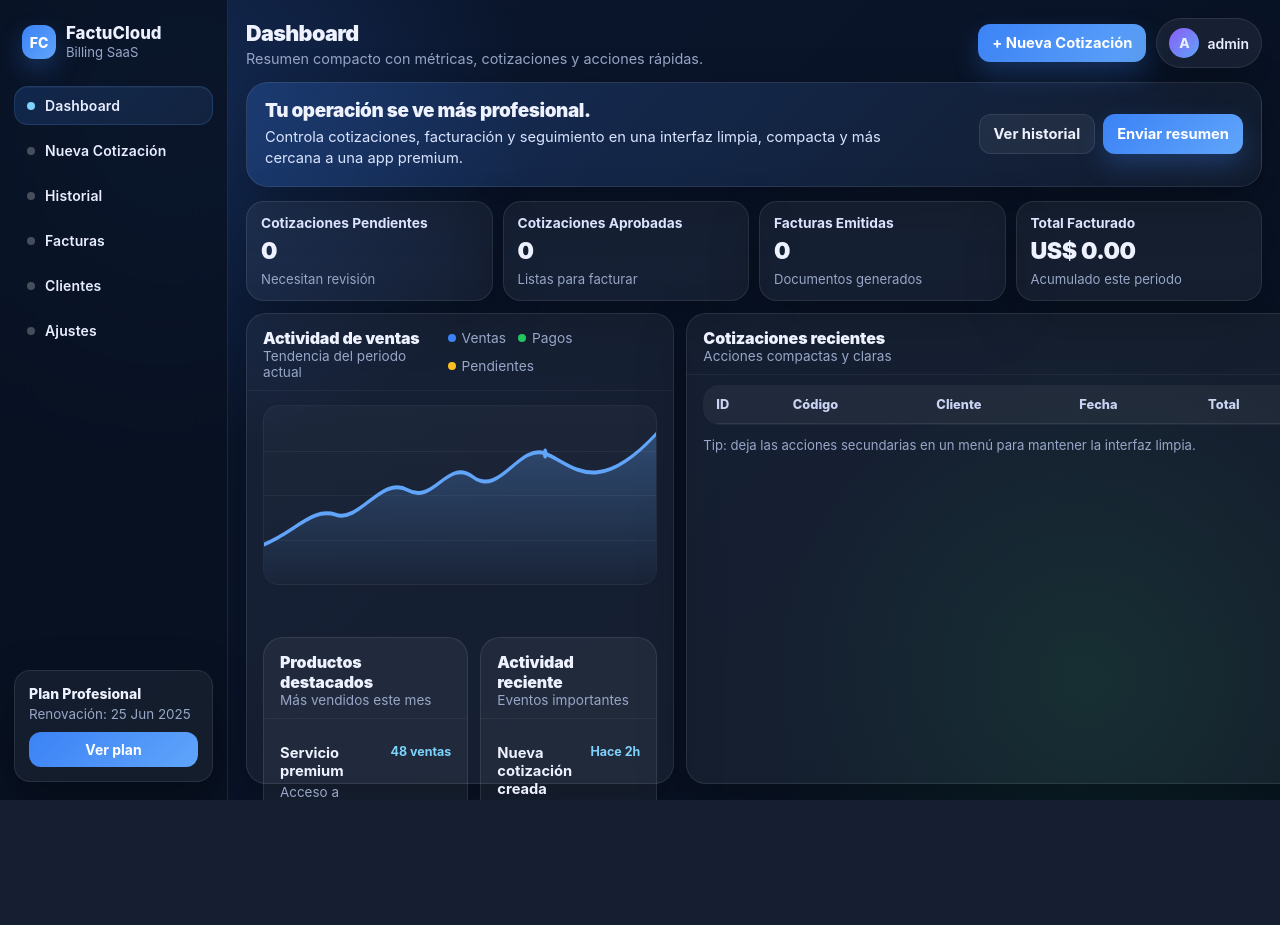
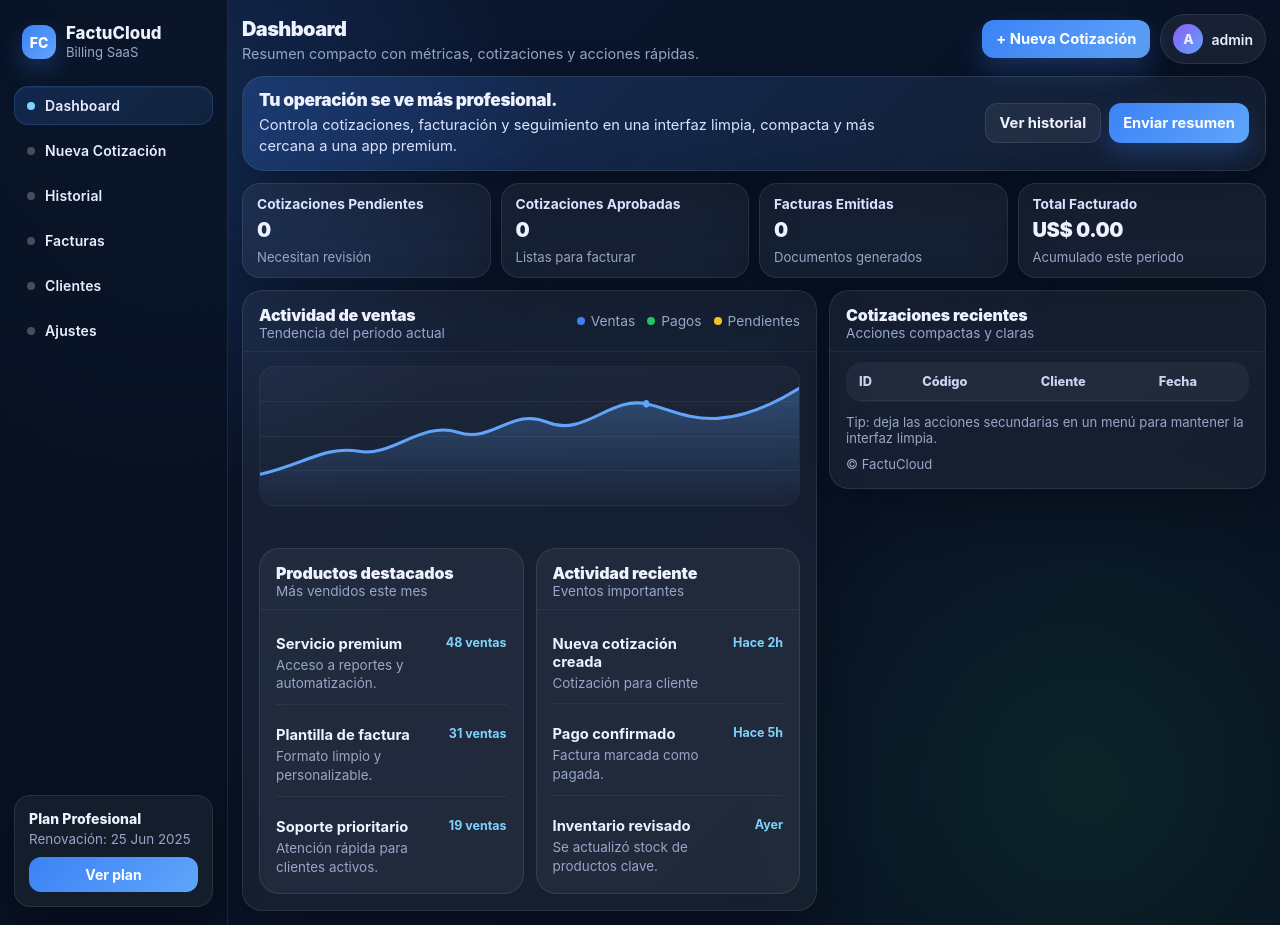
Before and after one commit to william100406/app_cotizacion, a Flask app: page / in a window 1280 px wide. Before the commit the page ends 800 px from the top, so only its background shows below. Run offline with Flask 3, Linux system fonts and the light colour scheme; the visitor is signed in with stand-in values (Sample User, id 1); data comes from the database, SQL or seed files in the repository; data that the repository does not hold is empty; some libraries are stand-ins or nearby versions.

Commit message:
agregué cambios en la página

```diff
--- a/templates/index.html
+++ b/templates/index.html
@@ -32,6 +32,10 @@
       font-family: Inter, system-ui, -apple-system, Segoe UI, Roboto, sans-serif;
     }
 
+    html, body{
+      min-height:100%;
+    }
+
     body{
       min-height:100vh;
       background:
@@ -40,12 +44,13 @@
         linear-gradient(135deg, var(--bg-2), var(--bg));
       color:var(--text);
       font-size:14px;
-      overflow:hidden;
+      overflow:auto;
     }
 
     .app{
       display:flex;
-      height:100vh;
+      min-height:100vh;
+      width:100%;
     }
 
     /* SIDEBAR */
@@ -58,6 +63,7 @@
       display:flex;
       flex-direction:column;
       gap:16px;
+      flex-shrink:0;
     }
 
     .brand{
@@ -130,6 +136,7 @@
       height:8px;
       border-radius:999px;
       background: rgba(255,255,255,.25);
+      flex:0 0 auto;
     }
 
     .nav a.active .dot{
@@ -173,15 +180,18 @@
       transition:.18s ease;
     }
 
-    .mini-btn:hover{ transform: translateY(-1px); }
+    .mini-btn:hover{
+      transform: translateY(-1px);
+    }
 
     /* MAIN */
     .main{
       flex:1;
       display:flex;
       flex-direction:column;
-      overflow:hidden;
-      padding:18px 18px 16px;
+      overflow:auto;
+      padding:14px;
+      min-width:0;
     }
 
     .topbar{
@@ -189,11 +199,12 @@
       align-items:center;
       justify-content:space-between;
       gap:12px;
-      margin-bottom:14px;
+      margin-bottom:12px;
+      flex-wrap:wrap;
     }
 
     .top-left h2{
-      font-size:1.35rem;
+      font-size:1.25rem;
       font-weight:900;
       letter-spacing:-.03em;
     }
@@ -209,6 +220,7 @@
       align-items:center;
       gap:10px;
       flex-wrap:wrap;
+      margin-left:auto;
     }
 
     .chip{
@@ -233,6 +245,7 @@
       place-items:center;
       font-size:.85rem;
       font-weight:800;
+      flex:0 0 auto;
     }
 
     .btn{
@@ -251,7 +264,9 @@
       white-space:nowrap;
     }
 
-    .btn:hover{ transform: translateY(-1px); }
+    .btn:hover{
+      transform: translateY(-1px);
+    }
 
     .btn-primary{
       background: linear-gradient(135deg, var(--primary), var(--primary-2));
@@ -269,18 +284,18 @@
       display:flex;
       align-items:center;
       justify-content:space-between;
-      gap:16px;
-      padding:16px 18px;
+      gap:14px;
+      padding:12px 16px;
       border-radius:22px;
       border:1px solid var(--border);
       background:
         linear-gradient(135deg, rgba(59,130,246,.22), rgba(255,255,255,.04));
       box-shadow: var(--shadow);
-      margin-bottom:14px;
+      margin-bottom:12px;
     }
 
     .hero h3{
-      font-size:1.18rem;
+      font-size:1.08rem;
       font-weight:900;
       margin-bottom:5px;
       letter-spacing:-.02em;
@@ -311,9 +326,9 @@
       border:1px solid var(--border);
       background: var(--panel);
       border-radius:18px;
-      padding:13px 14px;
+      padding:12px 14px;
       box-shadow: var(--shadow);
-      min-height:96px;
+      min-height:84px;
     }
 
     .kpi .label{
@@ -324,7 +339,7 @@
     }
 
     .kpi .value{
-      font-size:1.45rem;
+      font-size:1.25rem;
       font-weight:900;
       letter-spacing:-.02em;
       line-height:1.05;
@@ -338,10 +353,11 @@
 
     .content{
       display:grid;
-      grid-template-columns: 1.45fr .95fr;
+      grid-template-columns: 1.25fr .95fr;
       gap:12px;
       min-height:0;
       flex:1;
+      align-items:start;
     }
 
     .card{
@@ -350,6 +366,7 @@
       border-radius:20px;
       box-shadow: var(--shadow);
       min-height:0;
+      min-width:0;
     }
 
     .card-header{
@@ -359,6 +376,7 @@
       gap:10px;
       padding:14px 16px 10px;
       border-bottom:1px solid rgba(255,255,255,.05);
+      flex-wrap:wrap;
     }
 
     .card-header h4{
@@ -377,7 +395,7 @@
     }
 
     .chart{
-      height:220px;
+      height:170px;
       display:flex;
       flex-direction:column;
       gap:12px;
@@ -403,6 +421,7 @@
       height:8px;
       border-radius:999px;
       background: var(--primary);
+      flex:0 0 auto;
     }
 
     .legend-dot.green{ background: var(--success); }
@@ -410,7 +429,7 @@
 
     .simple-graph{
       position:relative;
-      height:180px;
+      height:140px;
       border-radius:16px;
       background:
         linear-gradient(to bottom, rgba(255,255,255,.03), rgba(255,255,255,.01));
@@ -441,11 +460,12 @@
       overflow:auto;
       border-radius:16px;
       border:1px solid rgba(255,255,255,.05);
+      max-width:100%;
     }
 
     table{
       width:100%;
-      min-width:920px;
+      min-width:760px;
       border-collapse:collapse;
       background: rgba(255,255,255,.02);
     }
@@ -499,6 +519,7 @@
       gap:8px;
       align-items:center;
       white-space:nowrap;
+      flex-wrap:wrap;
     }
 
     .action{
@@ -556,7 +577,10 @@
       border-bottom:1px solid rgba(255,255,255,.05);
     }
 
-    .list-item:last-child{ border-bottom:none; padding-bottom:0; }
+    .list-item:last-child{
+      border-bottom:none;
+      padding-bottom:0;
+    }
 
     .list-item strong{
       display:block;
@@ -575,6 +599,7 @@
       font-size:.78rem;
       font-weight:700;
       white-space:nowrap;
+      flex:0 0 auto;
     }
 
     .footer-note{
@@ -585,6 +610,7 @@
       gap:10px;
       color:var(--muted);
       font-size:.82rem;
+      flex-wrap:wrap;
     }
 
     @media (max-width: 1200px){
@@ -597,40 +623,64 @@
     }
 
     @media (max-width: 980px){
-      body{ overflow:auto; }
-      .app{ height:auto; min-height:100vh; }
-      .sidebar{ display:none; }
-      .main{ overflow:visible; }
+      .sidebar{
+        display:none;
+      }
+
       .kpis{
         grid-template-columns: repeat(2, minmax(0, 1fr));
+      }
+
+      .content{
+        grid-template-columns:1fr;
       }
     }
 
     @media (max-width: 640px){
-      .main{ padding:12px; }
+      .main{
+        padding:12px;
+      }
+
       .topbar{
         flex-direction:column;
         align-items:flex-start;
       }
+
+      .top-right{
+        width:100%;
+      }
+
       .hero{
         flex-direction:column;
         align-items:flex-start;
       }
+
       .kpis{
         grid-template-columns:1fr;
       }
+
       .hero-actions,
       .top-right{
         width:100%;
       }
+
       .btn,
       .chip{
         width:100%;
         justify-content:center;
       }
+
       .actions{
         justify-content:flex-start;
-        flex-wrap:wrap;
+      }
+
+      .card-header{
+        flex-direction:column;
+        align-items:flex-start;
+      }
+
+      .chart{
+        height:auto;
       }
     }
   </style>
```
Also changed, not shown: 1 other file.
